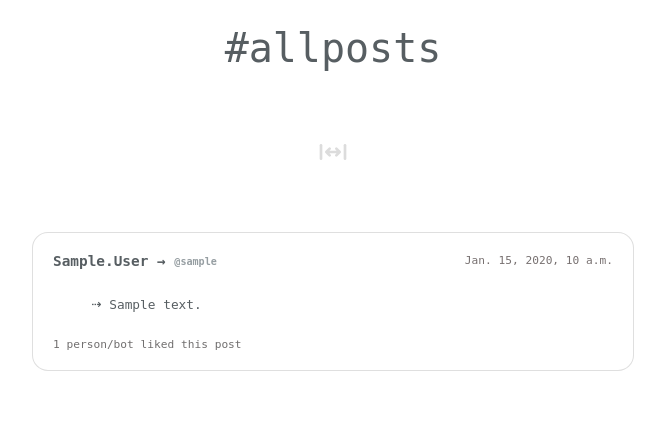
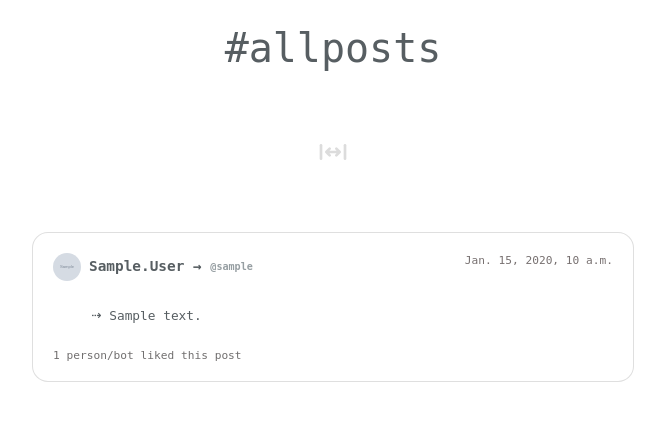
Before and after one commit to MyPetLobster/network, a Django app: page /all_posts in a window 1280 px wide. Shown: the part 54-475 px from the top of the page, without its empty margins (307-972 px from the left). Run offline with Django 3.2, Linux system fonts and the light colour scheme; tables that the repository leaves empty hold one stand-in row (values such as "Sample post"); grey boxes marked "Sample" are stand-in pictures; some libraries are stand-ins or nearby versions; some web fonts are replaced.

Commit message:
Add profpics to idx cards, impl dynamic size

```diff
--- a/network/static/network/scripts.js
+++ b/network/static/network/scripts.js
@@ -149,6 +149,7 @@ document.addEventListener('DOMContentLoaded', () => {
     const editProfilePicCancelBtn = document.getElementById('edit-prof-pic-cancel-btn');
     const editProfilePicForm = document.getElementById('edit-profile-picture-form');
 
+    if (profilePicture) {
         profilePicture.addEventListener('click', () => {
             editProfilePicForm.classList.remove('hidden');
             fadedBackground.classList.remove('hidden');
@@ -182,6 +183,7 @@ document.addEventListener('DOMContentLoaded', () => {
             });
 
         });
+    }
 
 
 
@@ -293,13 +295,19 @@ document.addEventListener('DOMContentLoaded', () => {
     const handleLinks = document.querySelectorAll('.handle-link');
     handleLinks.forEach(link => {
         link.addEventListener('mouseover', () => {
-            link.previousElementSibling.style.transitionDuration = '0.25s';
+            link.previousElementSibling.style.transition = '0.3s';
             link.previousElementSibling.style.fontSize = '0.7em';
+            link.previousElementSibling.firstElementChild.transition = '0.3s';
+            link.previousElementSibling.firstElementChild.firstElementChild.transition = '0.3s';
+            link.previousElementSibling.firstElementChild.style.width = '20px';
+            link.previousElementSibling.firstElementChild.style.height = '20px';
         })
     })
     handleLinks.forEach(link => {
         link.addEventListener('mouseout', () => {
             link.previousElementSibling.style.fontSize = '1em';
+            link.previousElementSibling.firstElementChild.style.width = '30px';
+            link.previousElementSibling.firstElementChild.style.height = '30px';
         })
     })
 
--- a/network/static/network/styles.css
+++ b/network/static/network/styles.css
@@ -826,13 +826,23 @@ textarea:focus {
 .profile-picture-div {
     border-radius: 50%;
     overflow: hidden;
-    transition: 250ms;
+    transition: 300ms;
 }
 .profile-picture {
     height: 100%;
     width: 100%;
     object-fit: cover;
+    transition: 300ms;
 }
+
+.card-profile-picture-div {
+    height: 28px;
+    width: 28px;
+    border-radius: 50%;
+    overflow: hidden;
+    transition: 300ms;
+}
+
 
 #profile-profile-picture-div,
 #other-user-profile-picture-div {
@@ -853,3 +863,10 @@ textarea:focus {
     height: 24px !important;
     font-size: 12px !important;
 }
+
+.card-pic-name-span {
+    display: flex;
+    align-items: center;
+    justify-content: flex-start;
+    gap: 8px;
+}
--- a/network/templates/network/index.html
+++ b/network/templates/network/index.html
@@ -1,6 +1,7 @@
 {% extends "network/layout.html" %}
 
 {% load custom_filters %}
+{% load static %}
 
 {% block body %}
 <div class="top-content-div">
@@ -66,7 +67,10 @@
                         <div class="northwest-arrow">&#8689;</div>
                     {% endif %}
                     <h5 class="card-title">
-                        <span>
+                        <span class="card-pic-name-span">
+                        <div class="card-profile-picture-div">
+                            <img class="profile-picture" src="{% if post.user.profile_picture %}{{ post.user.profile_picture.url }}{% else %}{% get_media_prefix %}profile_pictures/default.jpg{% endif %}" alt="Profile Picture">
+                        </div>
                         {% if post.user.first_name %}
                             {{ post.user.first_name }}.{{ post.user.last_name }}
                         {% else %}
```
Lines whose indentation alone changed are shown as unchanged.
